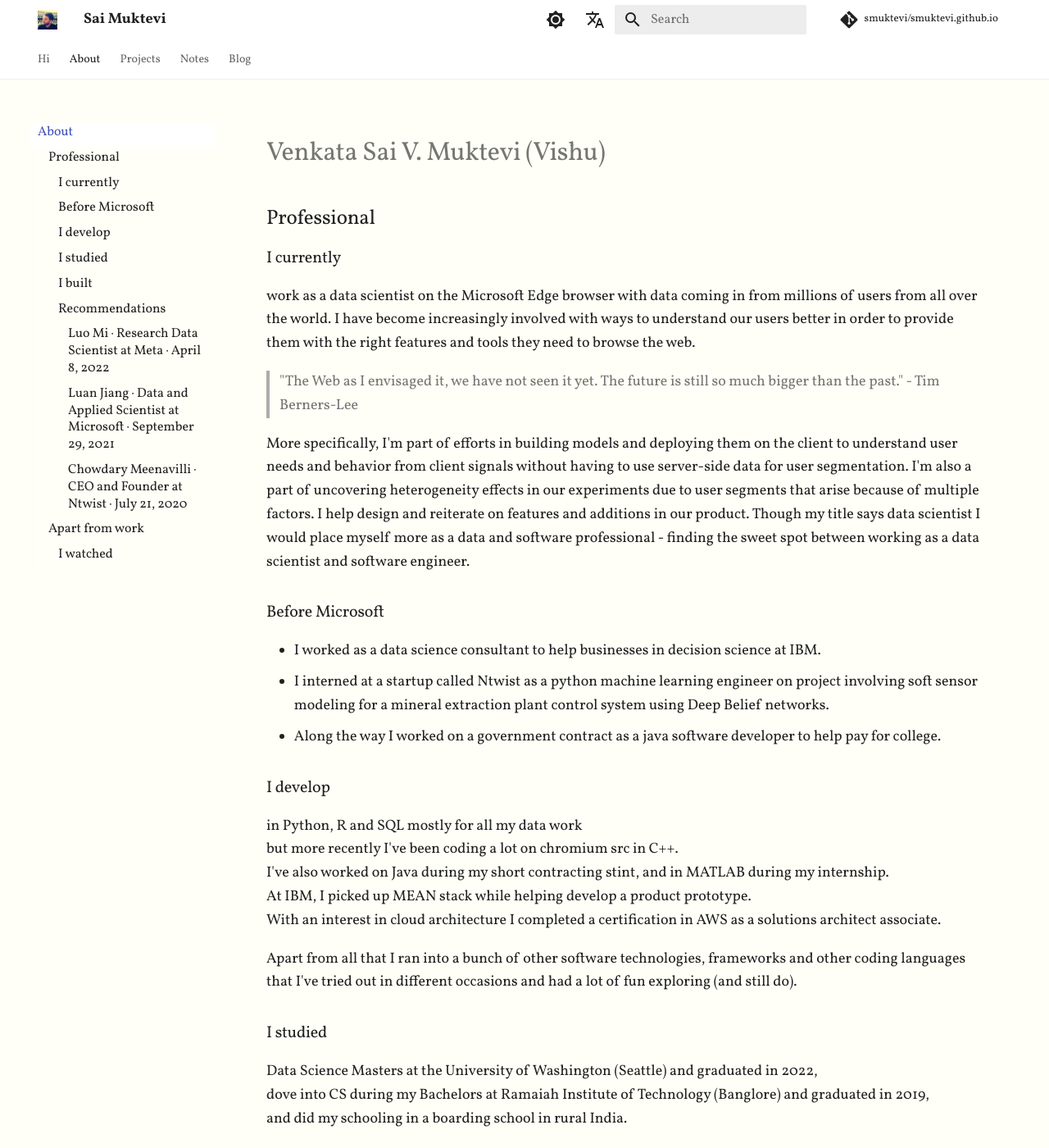
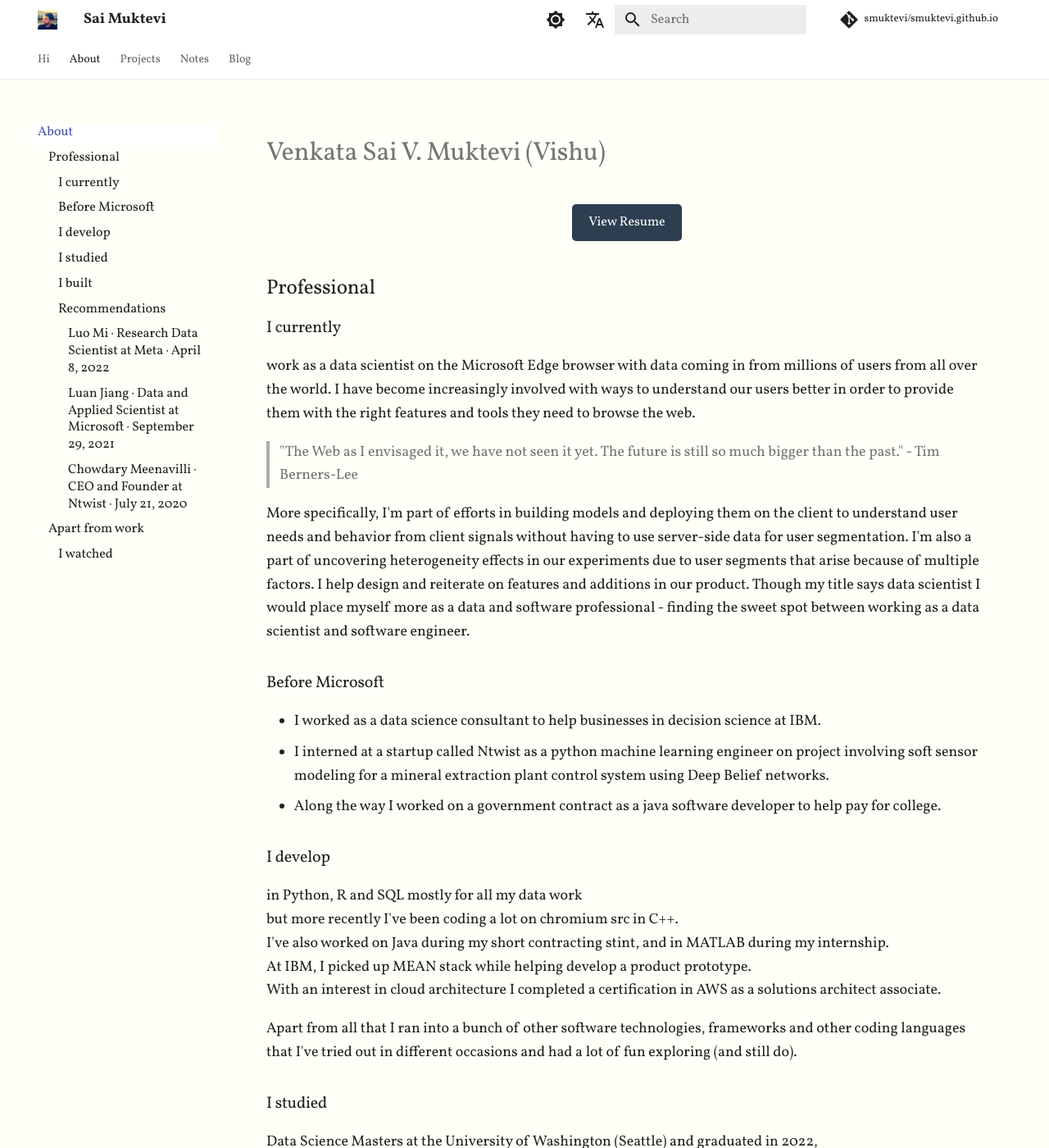
Before and after one commit to smuktevi/smuktevi.github.io, an MkDocs documentation site: the page built from docs/about.md, in a window 1280 px wide and 1400 px high. Shown: the whole window at 82% size. Built offline with MkDocs 1.6.1 and Material for MkDocs 9.7.7, drawn with Linux system fonts in a browser that asks for light colours; comment, search, counter and statistics services are not loaded.

Commit message:
added resume

```diff
--- a/docs/about.md
+++ b/docs/about.md
@@ -1,4 +1,9 @@
 <h1>Venkata Sai V. Muktevi (Vishu)</h1>
+
+<div class="resume-button">
+  <a href="./../images/Venkata-Sai-Muktevi-Resume-Aug-2023.pdf" target="_blank">View Resume</a>
+</div>
+
 
 ## Professional
 
--- a/docs/assets/extra.css
+++ b/docs/assets/extra.css
@@ -76,3 +76,22 @@ nav a {
   margin-right: 4px;
   line-height: 1;
 }
+
+.resume-button {
+  text-align: center;
+  margin-top: 20px;
+}
+
+.resume-button a {
+  display: inline-block;
+  padding: 10px 20px;
+  background-color: #2c3e50; /* Match the website's theme */
+  color: #ffffff;
+  border-radius: 5px;
+  text-decoration: none;
+  transition: background-color 0.3s ease;
+}
+
+.resume-button a:hover {
+  background-color: #34495e; /* Slightly darker shade on hover */
+}
```
Also changed, not shown: docs/projects/welcome.md (+1 -1 lines), site/assets/extra.css, site/index.html, site/search/search_index.json, site/sitemap.xml, 2 other files.
